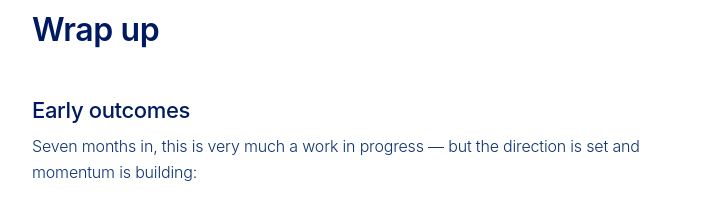
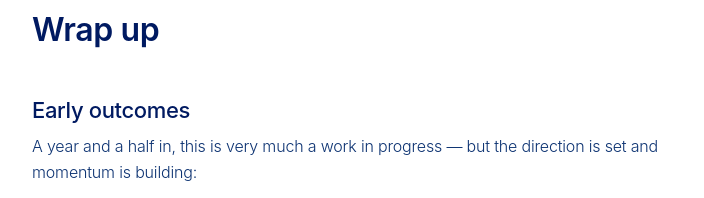
Before and after one commit to cristianserran0/cristianserran0.github.io, an Astro site: page /work/justrelate-head-of-design in a window 1280 px wide. Shown: the part 4580-4778 px from the top of the page, 272-976 px from the left. Built offline with nearby package versions, Linux system fonts and the light colour scheme; Astro itself is replaced by a stand-in of ours; a web font is replaced by a local one.

Commit message:
Fix tenure duration in JustRelate case study
Co-Authored-By: Claude Sonnet 4.6 <noreply@anthropic.com>

```diff
--- a/src/pages/work/justrelate-head-of-design.astro
+++ b/src/pages/work/justrelate-head-of-design.astro
@@ -131,7 +131,7 @@ import Layout from '../../layouts/Layout.astro';
 
     <article>
       <h3 class="blog-text-3">Early outcomes</h3>
-      <p class="blog-paragraph">Seven months in, this is very much a work in progress — but the direction is set and momentum is building:</p>
+      <p class="blog-paragraph">A year and a half in, this is very much a work in progress — but the direction is set and momentum is building:</p>
       <ul class="blog-ul">
         <li class="blog-paragraph">A clear <b>platform vision centred on JustRelate Home</b> is now shared across product, design, and leadership — shaping roadmap conversations and go-to-market messaging.</li>
         <li class="blog-paragraph">The <b>JR Coworker concept</b> has been well received internally and is being worked into the product strategy as the AI layer for the platform.</li>
```
